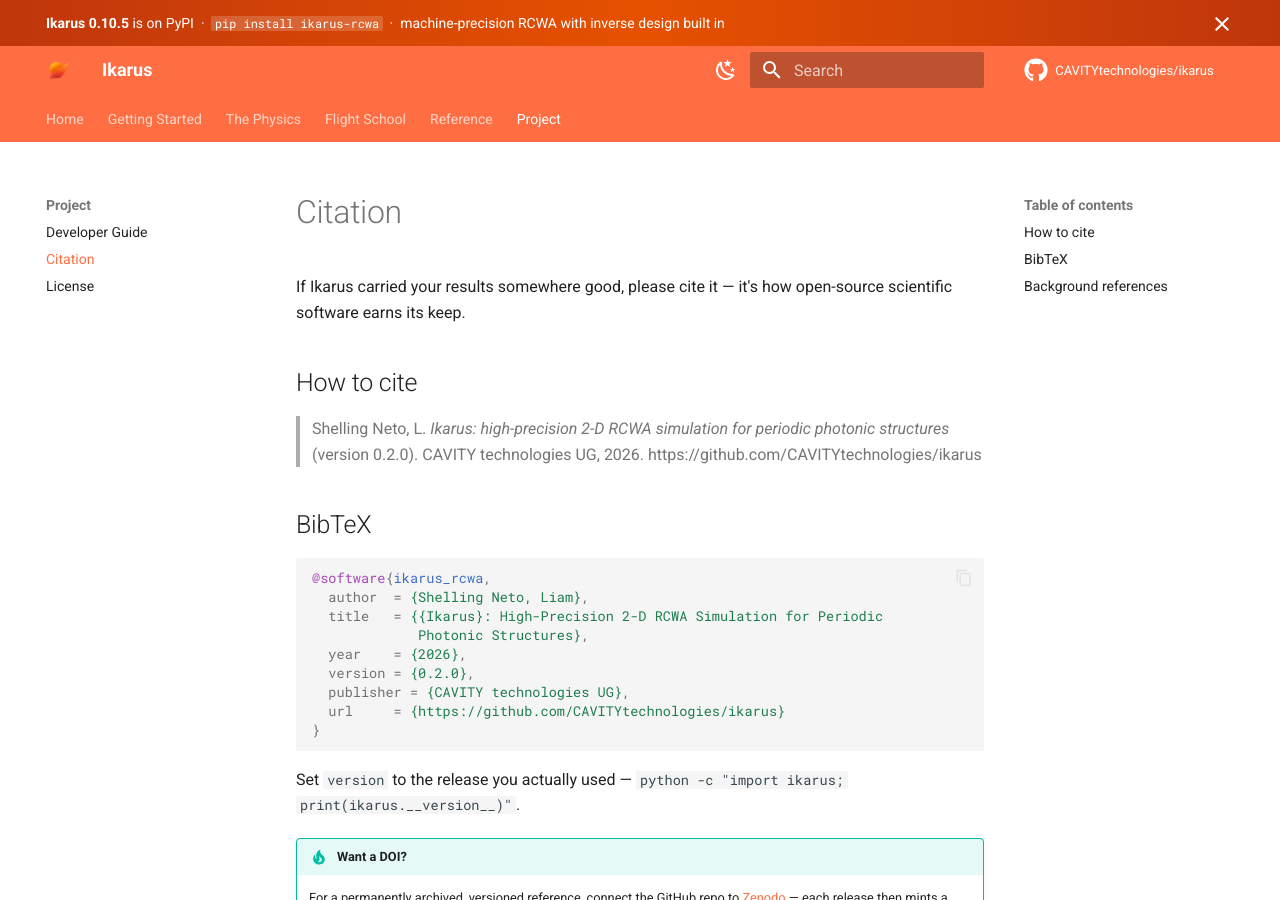
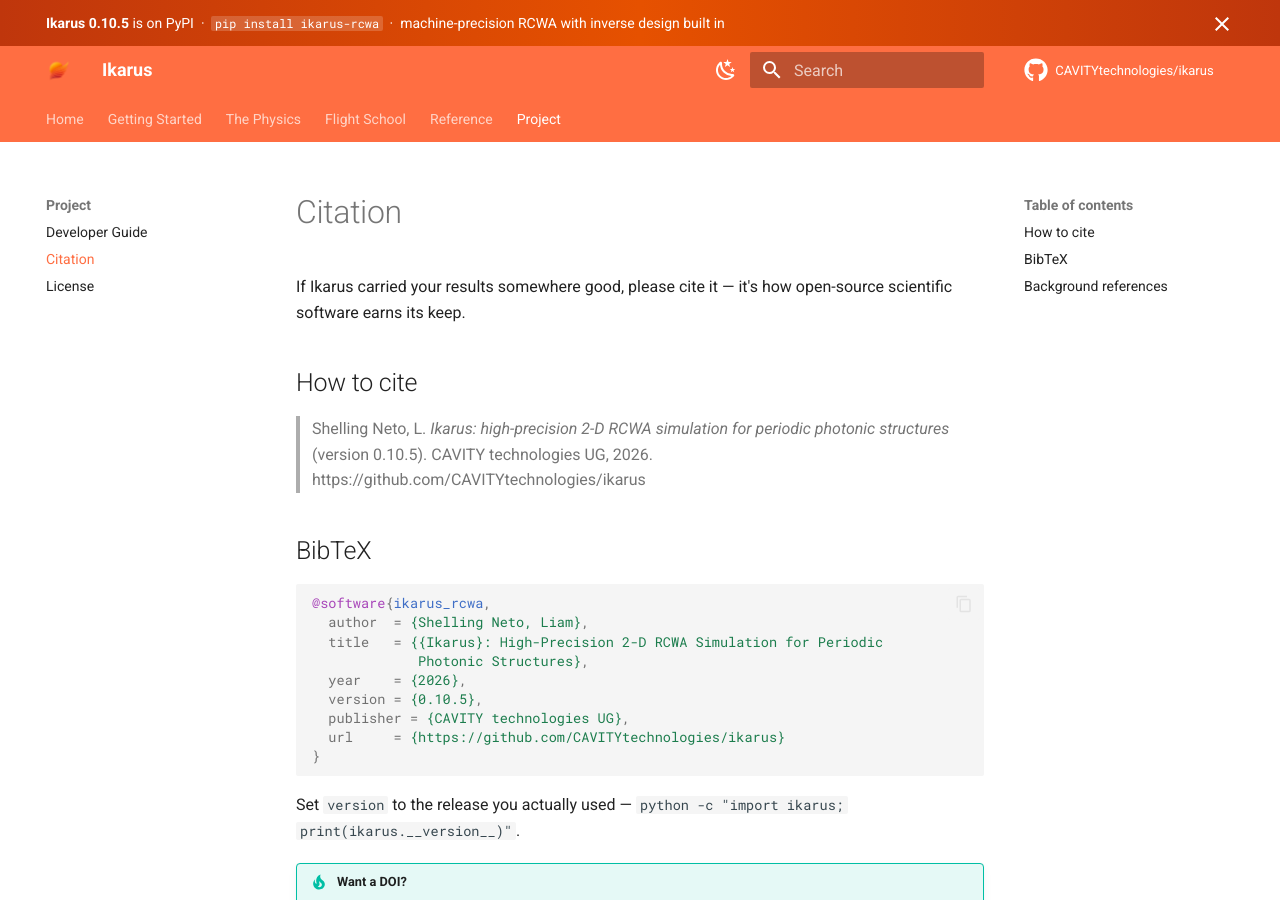
Before and after one commit to CAVITYtechnologies/ikarus, an MkDocs documentation site: the page built from docs/citation.md, in a window 1280 px wide and 900 px high. Built offline with MkDocs 1.6.1 and Material for MkDocs 9.7.7, drawn with Linux system fonts in a browser that asks for light colours; comment, search, counter and statistics services are not loaded.

Commit message:
docs: fix stale citation version (0.2.0 -> 0.10.5)
The Citation page still told users to cite version 0.2.0 in both the prose and the
BibTeX entry; bump to the current release.

```diff
--- a/docs/citation.md
+++ b/docs/citation.md
@@ -6,7 +6,7 @@
 ## How to cite
 
 > Shelling Neto, L. *Ikarus: high-precision 2-D RCWA simulation for periodic
-> photonic structures* (version 0.2.0). CAVITY technologies UG, 2026.
+> photonic structures* (version 0.10.5). CAVITY technologies UG, 2026.
 > https://github.com/CAVITYtechnologies/ikarus
 
 ## BibTeX
@@ -17,7 +17,7 @@
   title   = {{Ikarus}: High-Precision 2-D RCWA Simulation for Periodic
              Photonic Structures},
   year    = {2026},
-  version = {0.2.0},
+  version = {0.10.5},
   publisher = {CAVITY technologies UG},
   url     = {https://github.com/CAVITYtechnologies/ikarus}
 }
```
